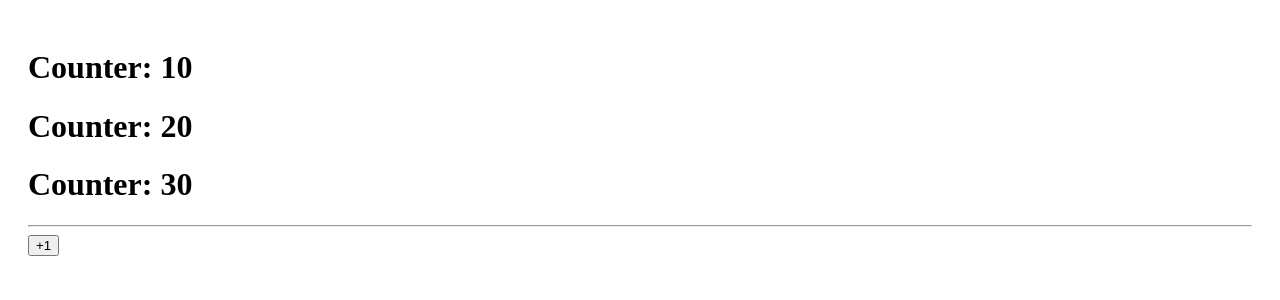
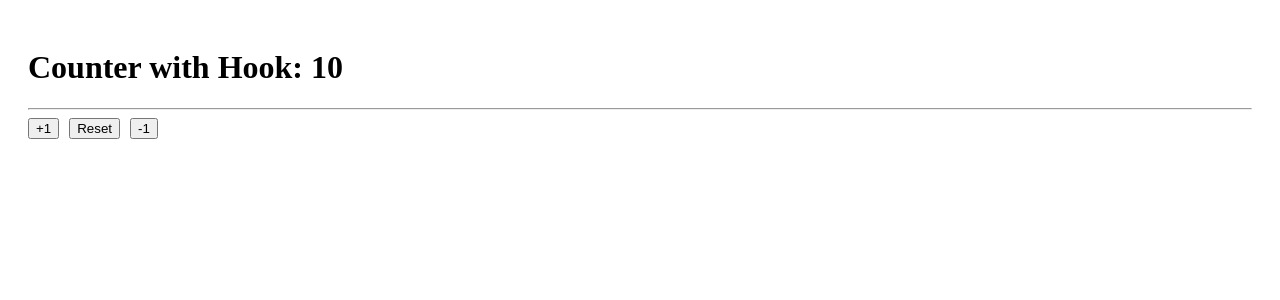
Before and after one commit to khisus19/cursoReactDe0aExperto, a React app in the folder 05-hook-app/: page / in a window 1280 px wide. Shown: the top 300 px of the page. Built offline with nearby package versions, Linux system fonts and the light colour scheme; the HTML template or start-up script is replaced by a standard one.

Commit message:
Custom hook - class 118

```diff
--- /dev/null
+++ b/05-hook-app/src/01-useState/CounterWithCustomHook.jsx
@@ -0,0 +1,17 @@
+import { useCounter } from "../hooks/useCounter.js";
+
+export const CounterWithCustomHook = () => {
+
+  const { counter, increment, decrement, resetCount } = useCounter();
+
+  return (
+    <>
+      <h1>Counter with Hook: {counter}</h1>
+      <hr />
+
+      <button className="btn btn-outline-primary" onClick={ () => increment(2) } >+1</button>
+      <button className="btn btn-outline-primary" onClick={ resetCount } >Reset</button>
+      <button className="btn btn-outline-primary" onClick={ () => decrement(2) } >-1</button>
+    </>
+  )
+}
--- /dev/null
+++ b/05-hook-app/src/hooks/useCounter.js
@@ -0,0 +1,26 @@
+import { useState } from "react"
+
+export const useCounter = ( initialValue = 10 ) => {
+
+  const [counter, setCounter] = useState( initialValue );
+
+  const increment = ( value = 1 ) => {
+    setCounter( counter + value );
+  }
+
+  const decrement = ( value = 1 ) => {
+    // if (counter === 0) return;
+    setCounter( counter - value );
+  }
+
+  const resetCount = () => {
+    setCounter( initialValue );
+  }
+
+  return {
+    counter,
+    increment,
+    decrement,
+    resetCount
+  }
+}
--- a/05-hook-app/src/main.jsx
+++ b/05-hook-app/src/main.jsx
@@ -2,13 +2,14 @@
 import ReactDOM from 'react-dom/client'
 
 
-import { CounterApp } from "./01-useState/CounterApp"
+// import { CounterApp } from "./01-useState/CounterApp"
 // import { HooksApp } from "./HooksApp"
+import { CounterWithCustomHook } from "./01-useState/CounterWithCustomHook"
 
 import './index.css'
 
 ReactDOM.createRoot(document.getElementById('root')).render(
   <React.StrictMode>
-    <CounterApp />
+    <CounterWithCustomHook />
   </React.StrictMode>,
 )
```
